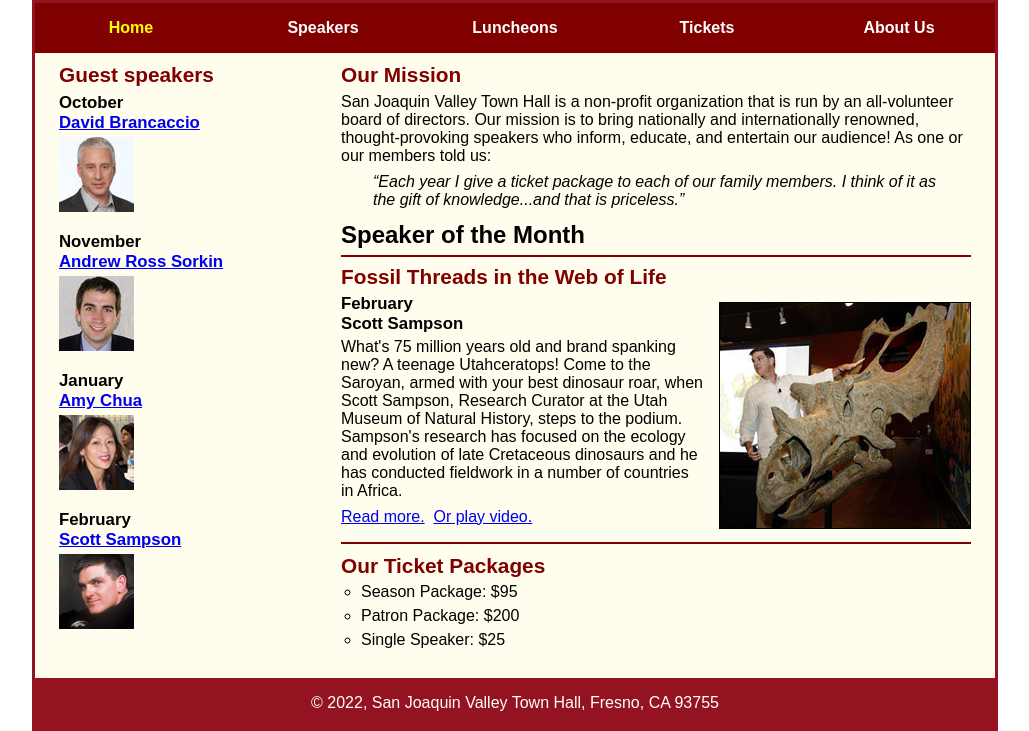
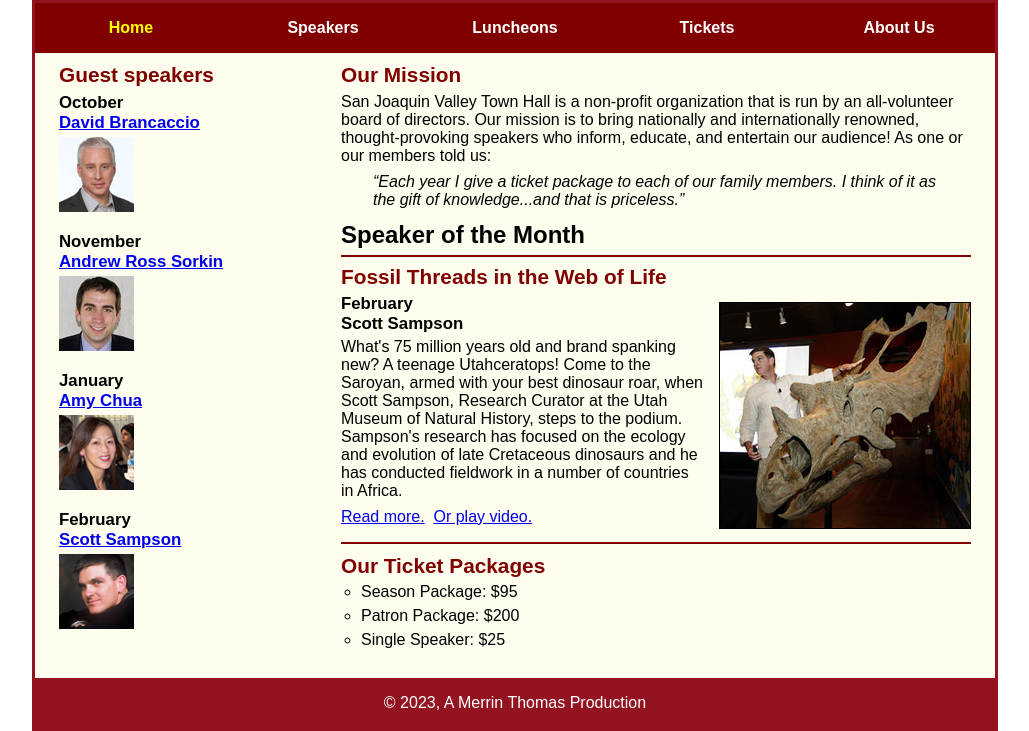
Before and after one commit to mjt0822/A13, a plain HTML site: page index.html in a window 1280 px wide. Shown: the part 120-851 px from the top of the page, without its empty margins (125-1154 px from the left). Drawn offline with nearby package versions, Linux system fonts and the light colour scheme.

Commit message:
Added Copyright

```diff
--- a/index.html
+++ b/index.html
@@ -89,7 +89,7 @@
 		</aside>
 	</main>
 	<footer>
-		<p>&copy; 2022, San Joaquin Valley Town Hall, Fresno, CA 93755</p>
+		<p>&copy; 2023, A Merrin Thomas Production</p>
 	</footer>
 </body>
 </html>
```
